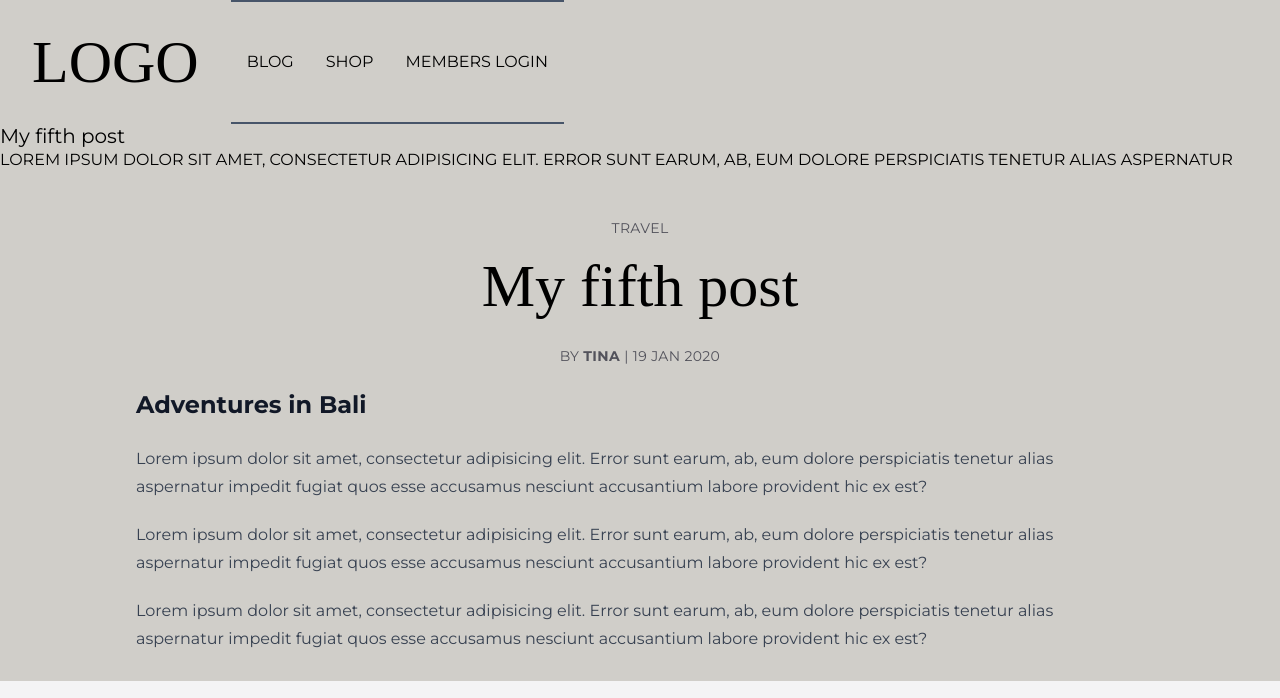
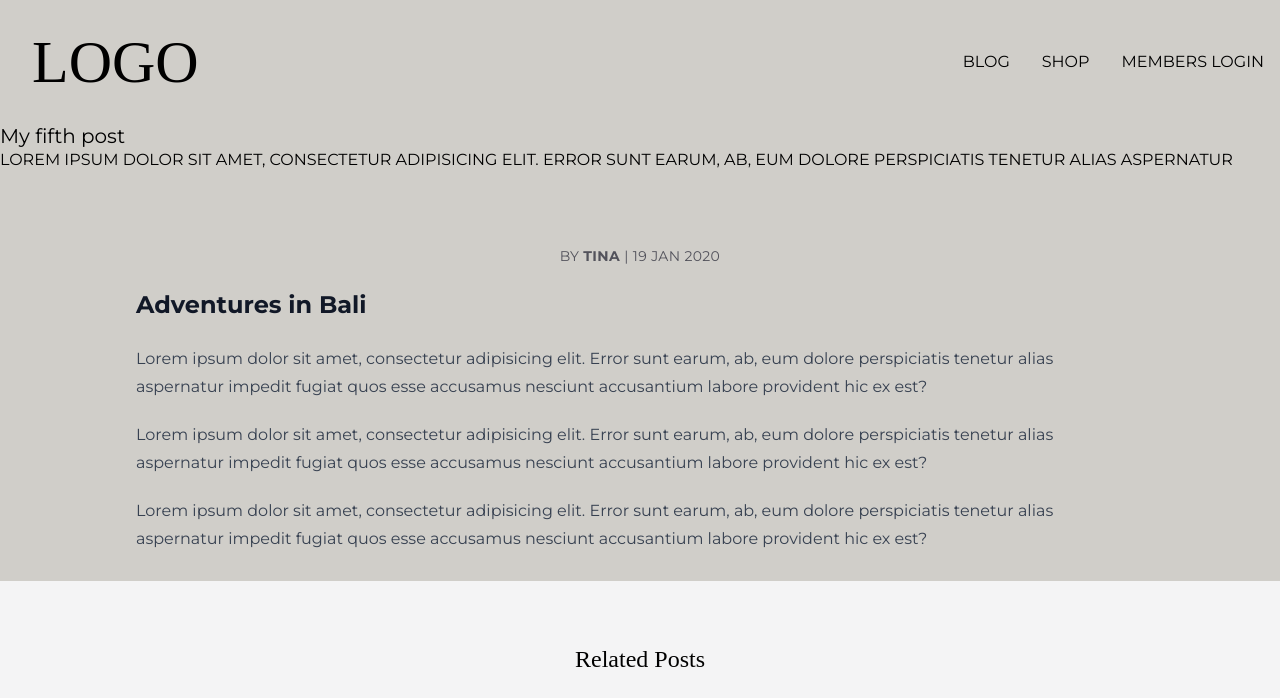
Before and after one commit to filipacfgomes/template-travel-magazine, a Jekyll site: the page built from _posts/2020-01-19-fifth-post.md, in a window 1280 px wide and 1400 px high. Shown: the top 698 px of the window. Built offline with Jekyll 4.4.1, drawn with Linux system fonts in a browser that asks for light colours; some web fonts are replaced; some of the changed text lies outside the part shown; grey boxes are pictures that could not be loaded.

Commit message:
finished blog post layout

```diff
--- a/_includes/site-header.html
+++ b/_includes/site-header.html
@@ -1,9 +1,9 @@
 
-<header class="flex">
+<header class="flex justify-between">
 
     <a href="/index.html" class="inline-block logo text-6xl font-serif p-8"> LOGO </a>
 
-    <nav class="flex items-center md:justify-center border-y-2 border-slate-600 md:overflow-x-auto overflow-x-scroll md:flex-wrap flex-nowrap">
+    <nav class="flex items-center md:justify-center md:overflow-x-auto overflow-x-scroll md:flex-wrap flex-nowrap">
 
           {% for item in site.data.site-settings.navigation %}
 
--- a/_layouts/post.html
+++ b/_layouts/post.html
@@ -11,11 +11,7 @@ layout: default
 
         <div class="intro pt-6 p-4 text-center margin-b-2 max-w-screen-lg mx-auto">
 
-            {% for item in page.categories %}
-                <span class="text-sm uppercase tracking-wide p-1 text-zinc-600"> {{ item }}</span>
-            {% endfor %}
-
-            <h1 class="text-6xl font-serif mt-4 mb-8"> {{ page.title }} </h1>
+            <h2 class="text-6xl font-serif mt-4 mb-8"> {{ page.intro_heading }} </h2>
 
             <p class="text-sm uppercase tracking-wide text-zinc-600"> by <span class="font-bold"> {{ page.author }}  </span>| {{ page.date | date_to_string }} </p>
 
```
Also changed, not shown: _posts/2023-06-15-post-exploring-sumbawa.md (+19 -3 lines).
